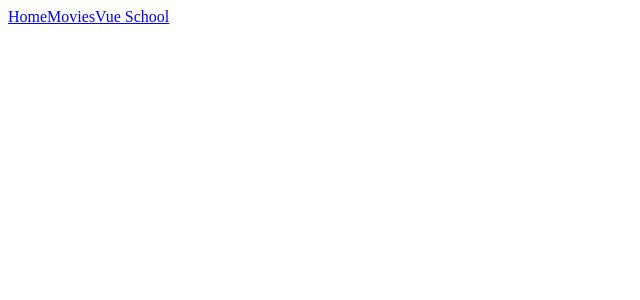
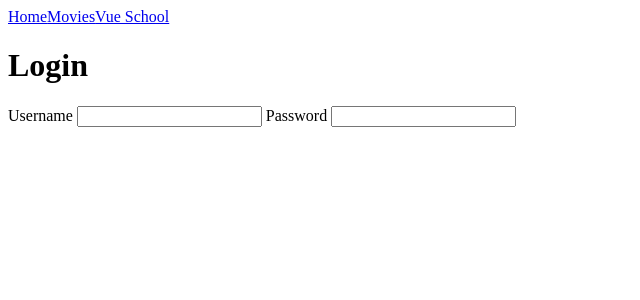
Before and after one commit to leonelmeque/learning-nuxt, a Nuxt app: page /login in a window 1280 px wide. Shown: the top 300 px of the page, without its empty margins (0-640 px from the left). Built offline with nearby package versions, Linux system fonts and the light colour scheme.

Commit message:
middleware

```diff
--- /dev/null
+++ b/layouts/default.vue
@@ -0,0 +1,9 @@
+<template>
+  <div>
+    <nav style="display: flex; gap: 10px">
+      <NuxtLink to="/">Home</NuxtLink>
+      <NuxtLink to="/movies">Movies</NuxtLink>
+      <NuxtLink to="https://vueschool.io">Vue School</NuxtLink>
+    </nav>
+  </div>
+</template>
--- /dev/null
+++ b/layouts/plain.vue
@@ -0,0 +1,3 @@
+<template>
+  <slot></slot>
+</template>
--- /dev/null
+++ b/middleware/logger.global.ts
@@ -0,0 +1,3 @@
+export default defineNuxtRouteMiddleware((to, from) => {
+  console.log('Route middleware', to, from)
+})
--- /dev/null
+++ b/pages/login.vue
@@ -0,0 +1,19 @@
+<script setup>
+  definePageMeta({
+    layout: 'plain',
+  })
+</script>
+
+<template>
+  <form action="">
+    <h1>Login</h1>
+    <label for=""
+      >Username
+      <input type="text" />
+    </label>
+    <label for="">
+      Password
+      <input type="text" />
+    </label>
+  </form>
+</template>
```
Also changed, not shown: pages/movies/index.vue (+4 -4 lines).
